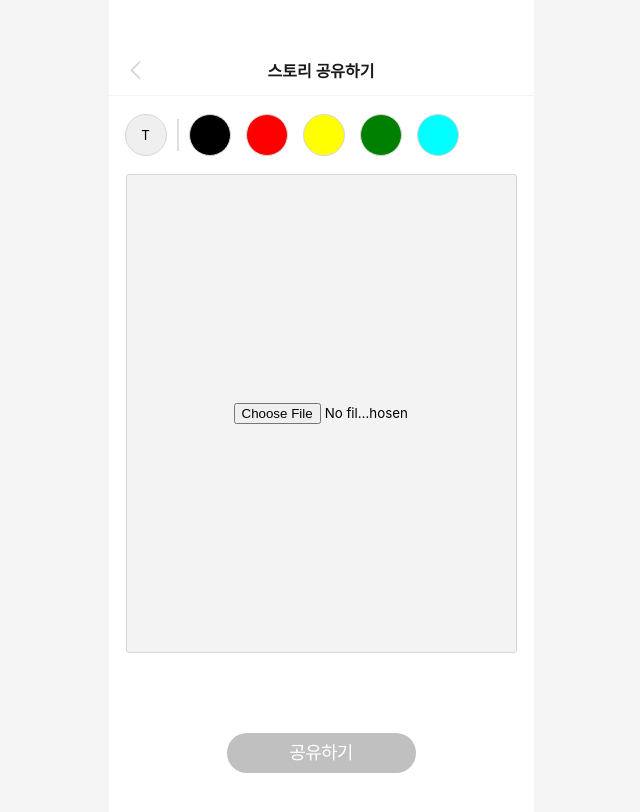
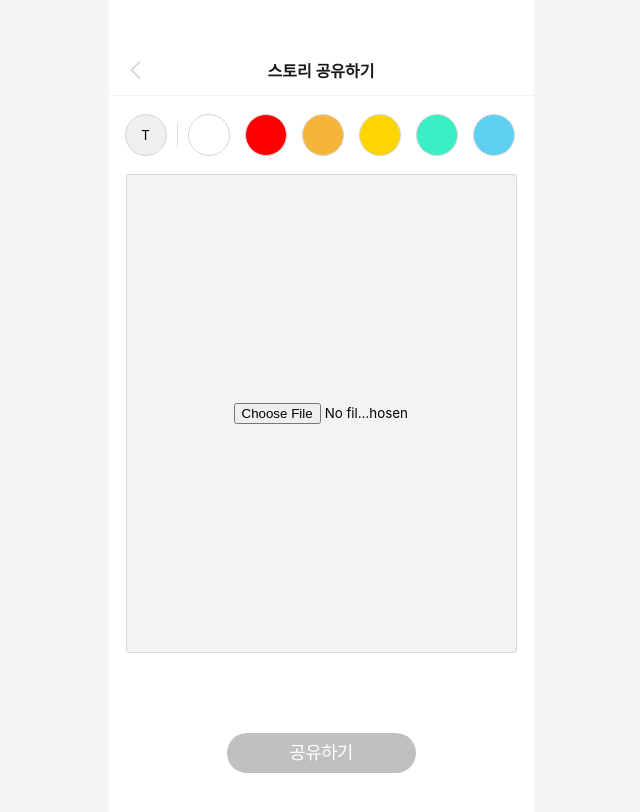
Before and after one commit to youtheyeon/12th-LikeLion-Hackathon, a React (Create React App) app: page /share in a window 1280 px wide. Shown: the top 812 px of the page, without its empty margins (319-959 px from the left). Built offline with nearby package versions, Linux system fonts and the light colour scheme.

Commit message:
🚑fix: 스토리 공유하기 색상 변경 및 페이지 스크롤 방지

```diff
--- a/src/components/sharepage/StoryMaker.jsx
+++ b/src/components/sharepage/StoryMaker.jsx
@@ -18,13 +18,26 @@ const StoryMaker = () => {
   const [dragOffset, setDragOffset] = useState({ x: 0, y: 0 });
   const canvasRef = useRef(null);
 
-  const colors = ["black", "red", "yellow", "green", "cyan"];
+  const colors = [
+    "white",
+    "#FE0000",
+    "#F4B53A",
+    "#FED500",
+    "#3AEFC4",
+    "#5FCFF2",
+    "#9A00F8",
+    "black",
+  ];
 
   const handleImageChange = (e) => {
     const file = e.target.files[0];
     const reader = new FileReader();
     reader.onload = (event) => {
-      setImage(event.target.result);
+      const img = new Image();
+      img.src = event.target.result;
+      img.onload = () => {
+        setImage(img);
+      };
     };
     reader.readAsDataURL(file);
   };
@@ -54,14 +67,12 @@ const StoryMaker = () => {
     if (image) {
       const canvas = canvasRef.current;
       const ctx = canvas.getContext("2d");
-      const img = new Image();
-      img.src = image;
-      img.onload = () => {
+
       const canvasWidth = 359;
       const canvasHeight = 479;
 
-        let imgWidth = img.width;
-        let imgHeight = img.height;
+      let imgWidth = image.width;
+      let imgHeight = image.height;
 
       if (imgWidth > canvasWidth || imgHeight > canvasHeight) {
         const widthRatio = canvasWidth / imgWidth;
@@ -75,14 +86,13 @@ const StoryMaker = () => {
       canvas.width = canvasWidth;
       canvas.height = canvasHeight;
       ctx.clearRect(0, 0, canvasWidth, canvasHeight);
-        ctx.drawImage(img, 0, 0, imgWidth, imgHeight);
+      ctx.drawImage(image, 0, 0, imgWidth, imgHeight);
 
       textList.forEach(({ text, x, y, color, fontSize }) => {
         ctx.font = `${fontSize}px Arial`;
         ctx.fillStyle = color;
         ctx.fillText(text, x, y);
       });
-      };
     }
   };
 
@@ -142,6 +152,7 @@ const StoryMaker = () => {
   };
 
   const handleTouchMove = (e) => {
+    e.preventDefault();
     const touch = e.touches[0];
     handleMove(touch.clientX, touch.clientY);
   };
```
Lines whose indentation alone changed are shown as unchanged.
